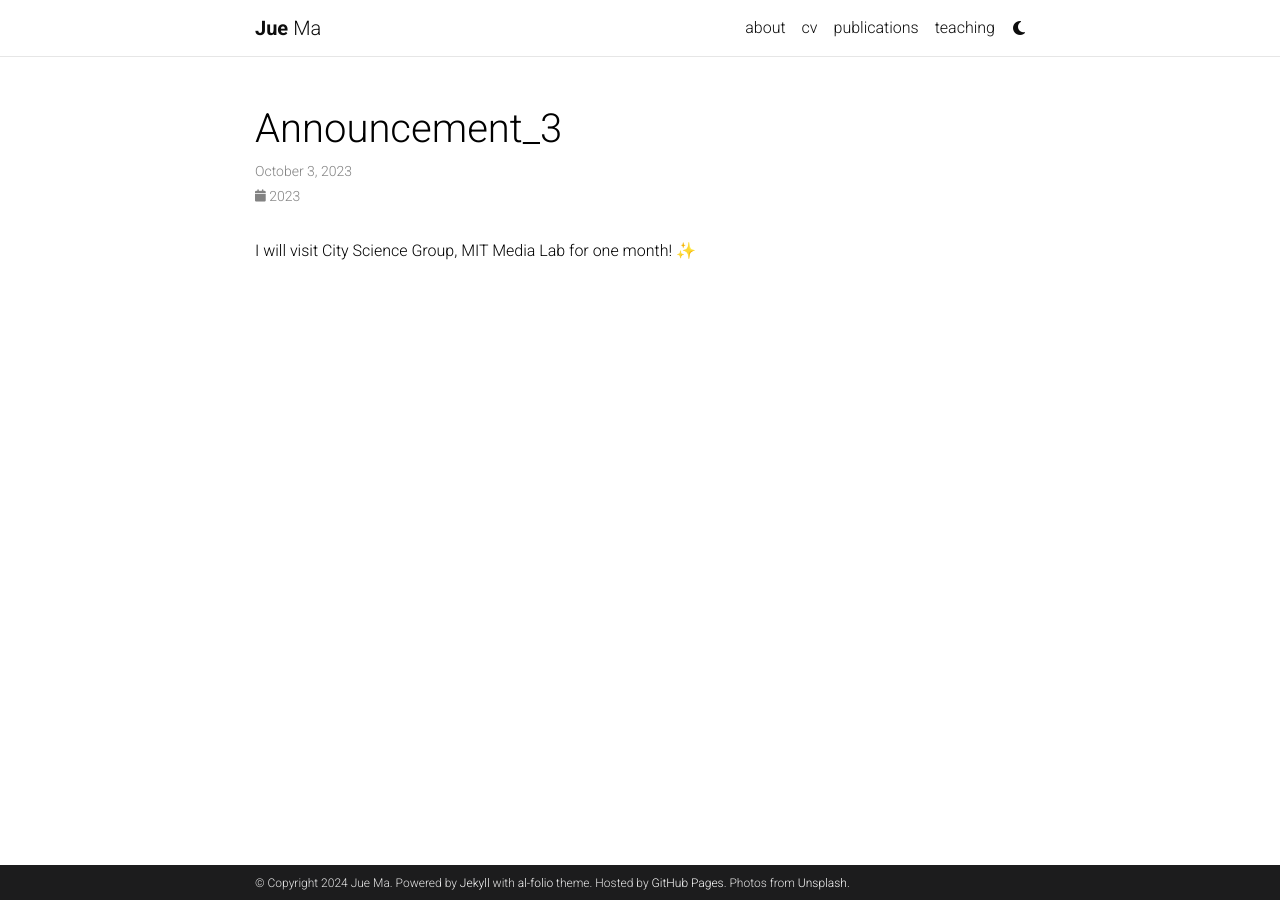
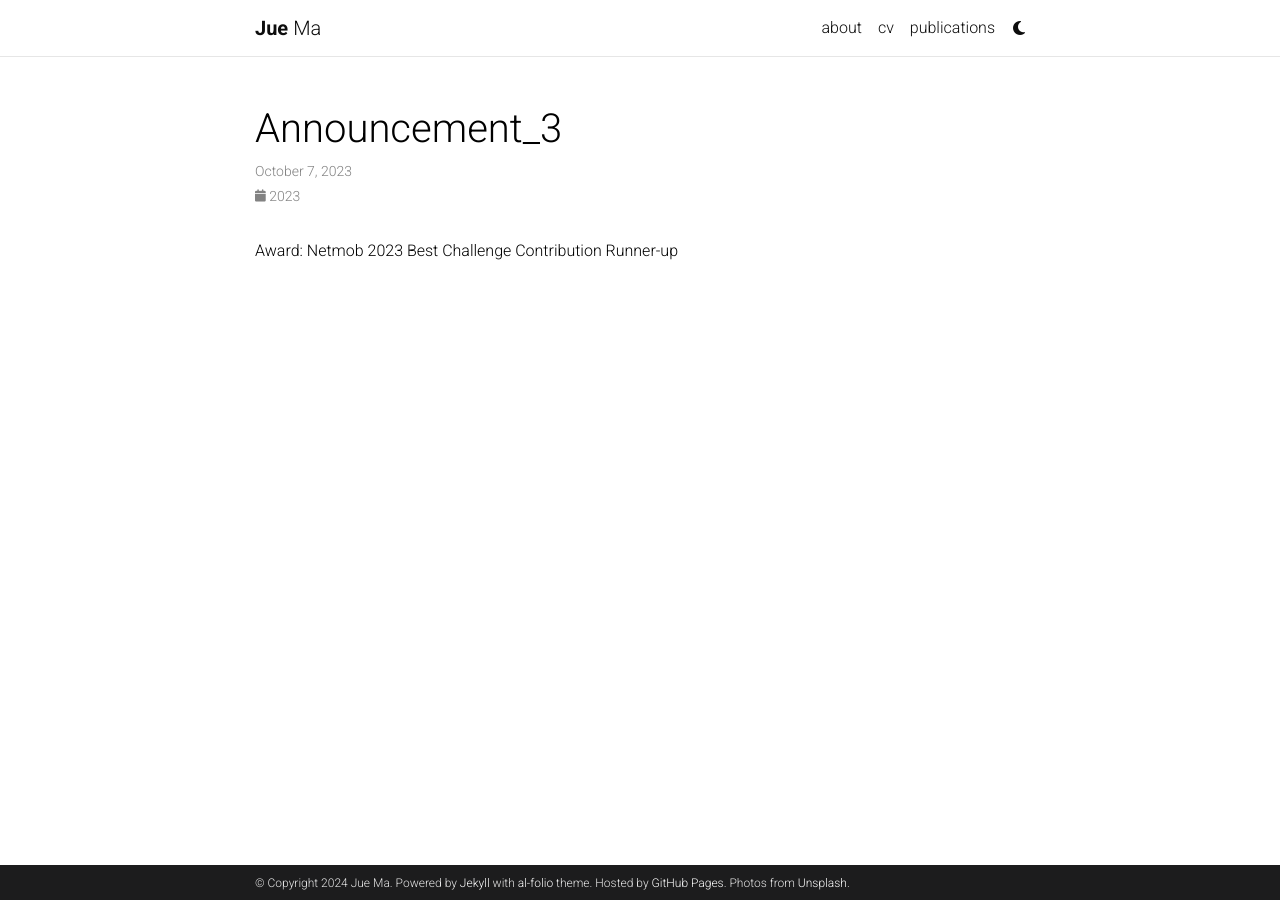
Before and after one commit to Kar-majue/Kar-majue.github.io, a Jekyll site: the page built from _news/announcement_3.md, in a window 1280 px wide. Built offline with Jekyll 4.4.1, drawn with Linux system fonts in a browser that asks for light colours; emoji names are drawn with the system emoji font; comment, search, counter and statistics services are not loaded; a style sheet for code colours, icons or effects is not loaded.

Commit message:
update 24.7.10

```diff
--- a/_config.yml
+++ b/_config.yml
@@ -74,7 +74,7 @@
 mastodon_username: # your mastodon instance+username in the format instance.tld/@username
 linkedin_username: jue-ma # your LinkedIn user name
 telegram_username: # your Telegram user name
-scholar_userid: # your Google Scholar ID
+scholar_userid: 8aWZwJ0AAAAJ # your Google Scholar ID
 semanticscholar_id: # your Semantic Scholar ID
 whatsapp_number: # your WhatsApp number (full phone number in international format. Omit any zeroes, brackets, or dashes when adding the phone number in international format.)
 orcid_id: # your ORCID ID
@@ -83,7 +83,7 @@
 publons_id: # your ID on Publons
 lattes_id: # your ID on Lattes (Brazilian Lattes CV)
 osf_id: # your OSF ID
-research_gate_profile: # your profile on ResearchGate
+research_gate_profile: Jue-Ma-6 # your profile on ResearchGate
 scopus_id: # your profile on Scopus
 blogger_url: # your blogger URL
 work_url: # work page URL
--- a/_news/announcement_3.md
+++ b/_news/announcement_3.md
@@ -1,8 +1,8 @@
 ---
 layout: post
-date: 2023-10-03 07:59:00-0400
+date: 2023-10-7 07:59:00-0400
 inline: true
 related_posts: false
 ---
 
-I will visit City Science Group, MIT Media Lab for one month! :sparkles:
+Award: Netmob 2023 Best Challenge Contribution Runner-up
--- a/_sass/_base.scss
+++ b/_sass/_base.scss
@@ -349,12 +349,15 @@
 // Social (bottom)
 
 .social {
-  text-align: center;
+  text-align: left;
+  margin-bottom: 2rem;
 
   .contact-icons {
-    font-size: 4rem;
+    font-size: 2rem;
 
     a {
+      margin-right: 1rem;
+
       i::before {
         color: var(--global-text-color);
         transition-property: all 0.2s ease-in-out;
--- a/_sass/_layout.scss
+++ b/_sass/_layout.scss
@@ -29,7 +29,7 @@
 // Profile
 .profile {
   img {
-    width: 100%;
+    width: 80%;
   }
 }
 
```
Also changed, not shown: _bibliography/papers.bib (+9 -9 lines), _layouts/about.html (+26 -19 lines), _news/announcement_2.md (added, +8 -0 lines), _news/announcement_4.md (added, +8 -0 lines), _news/announcement_5.md (added, +8 -0 lines), _news/announcement_6.md (added, +8 -0 lines), _news/announcement_7.md (added, +8 -0 lines), _news/announcement_8.md (added, +8 -0 lines), _pages/about.md (+13 -10 lines), _pages/about_einstein.md (deleted, +0 -6 lines), _pages/teaching.md (deleted, +0 -12 lines), note.md (added, +3 -0 lines), assets/img/mj_prof_.JPG (added), 1 other file.
